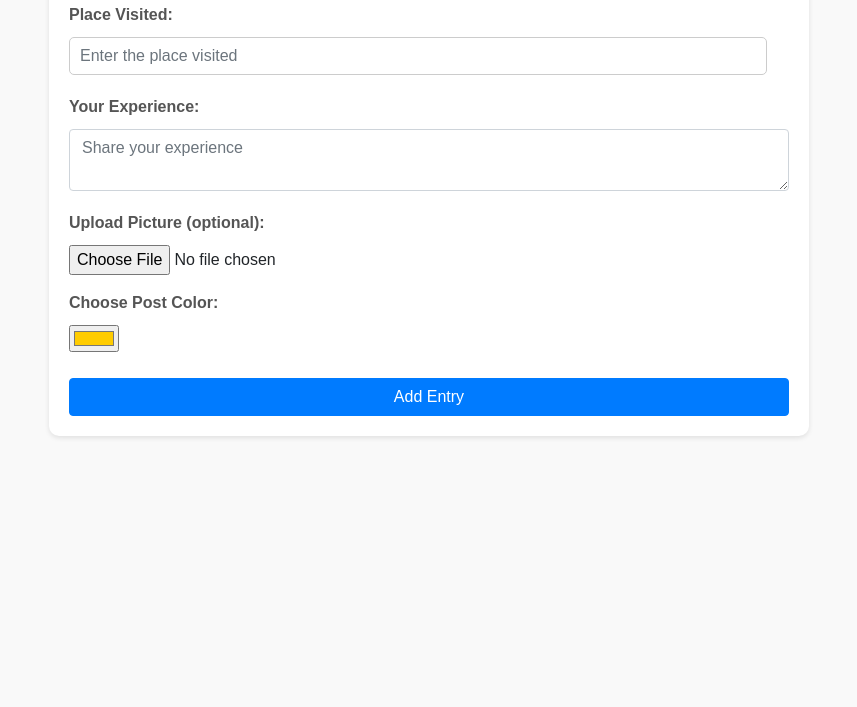
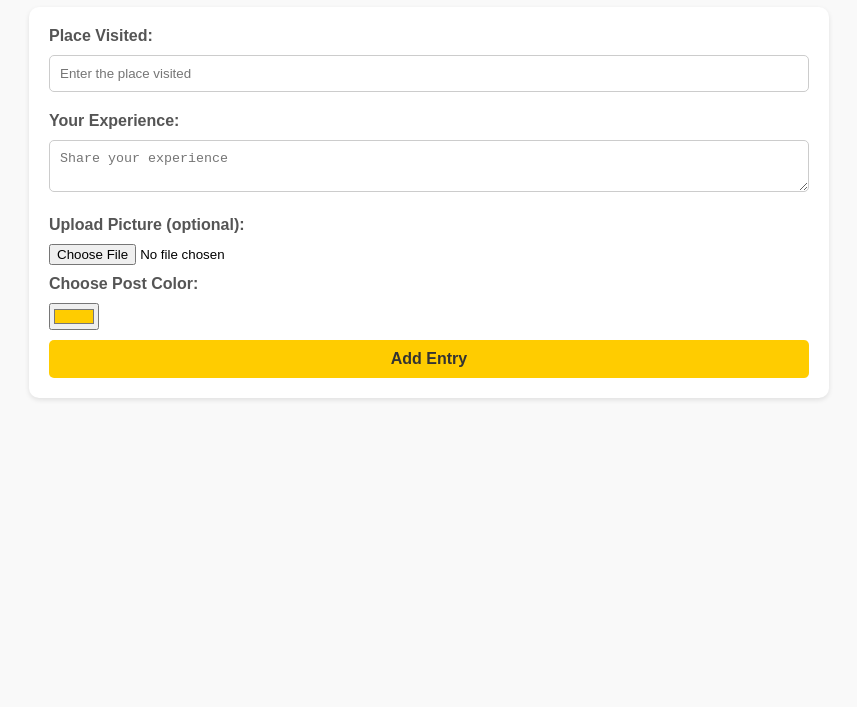
Before and after one commit to chakrikaanousha/Travel-Destination-Diary, a plain HTML site: page index.html in a window 1280 px wide. Shown: the part 93-800 px from the top of the page, without its empty margins (211-1068 px from the left). Drawn offline with nearby package versions, Linux system fonts and the light colour scheme.

Commit message:
Update index.html

```diff
--- a/index.html
+++ b/index.html
@@ -4,11 +4,11 @@
     <meta charset="UTF-8">
     <meta name="viewport" content="width=device-width, initial-scale=1.0">
     <title>Travel Destination Diary</title>
-    <link rel="stylesheet" href="https://maxcdn.bootstrapcdn.com/bootstrap/4.5.2/css/bootstrap.min.css">
     <style>
         body {
             font-family: Arial, sans-serif;
             background-color: #f9f9f9;
+
             margin: 0;
             padding: 0;
         }
@@ -125,23 +125,19 @@
     <h1>Travel Destination Diary</h1>
 
     <form id="form">
-        <div class="form-group">
-            <label for="place">Place Visited:</label>
-            <input type="text" class="form-control" id="place" placeholder="Enter the place visited" required>
-        </div>
-        <div class="form-group">
-            <label for="experience">Your Experience:</label>
-            <textarea class="form-control" id="experience" placeholder="Share your experience" required></textarea>
-        </div>
-        <div class="form-group">
-            <label for="image">Upload Picture (optional):</label>
-            <input type="file" class="form-control-file" id="image" accept="image/*">
-        </div>
-        <div class="form-group">
-            <label for="color">Choose Post Color:</label>
-            <input type="color" id="color" value="#ffcc00">
-        </div>
-        <button type="button" class="btn btn-primary" onclick="addEntry()">Add Entry</button>
+        <label for="place">Place Visited:</label>
+        <input type="text" id="place" placeholder="Enter the place visited" required>
+
+        <label for="experience">Your Experience:</label>
+        <textarea id="experience" placeholder="Share your experience" required></textarea>
+
+        <label for="image">Upload Picture (optional):</label>
+        <input type="file" id="image" accept="image/*">
+
+        <label for="color">Choose Post Color:</label>
+        <input type="color" id="color" value="#ffcc00">
+
+        <button type="button" onclick="addEntry()">Add Entry</button>
     </form>
 
     <div id="diary"></div>
@@ -177,7 +173,7 @@
         entry.appendChild(text);
 
         var editButton = document.createElement('button');
-        editButton.className = 'edit-button btn btn-secondary';
+        editButton.className = 'edit-button';
         editButton.textContent = 'Edit';
         editButton.onclick = function() {
             var newText = prompt('Edit your experience:', experience);
```
